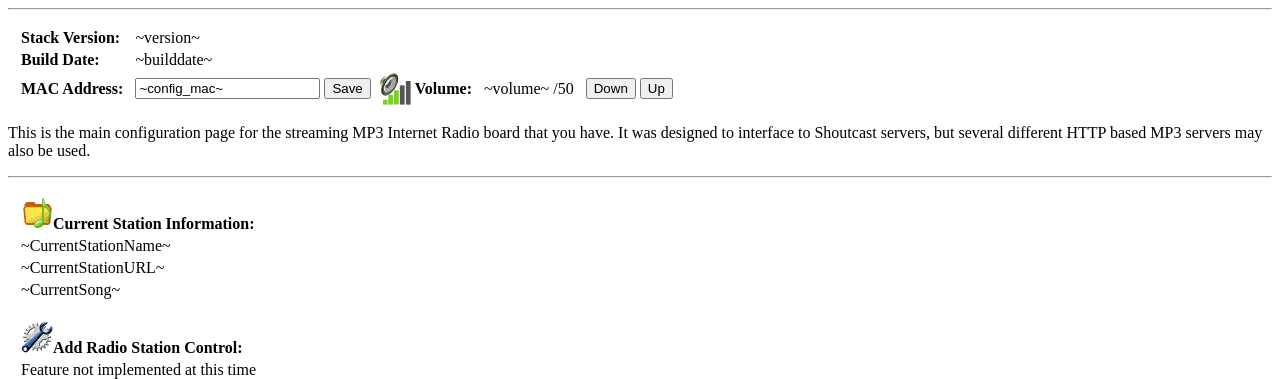
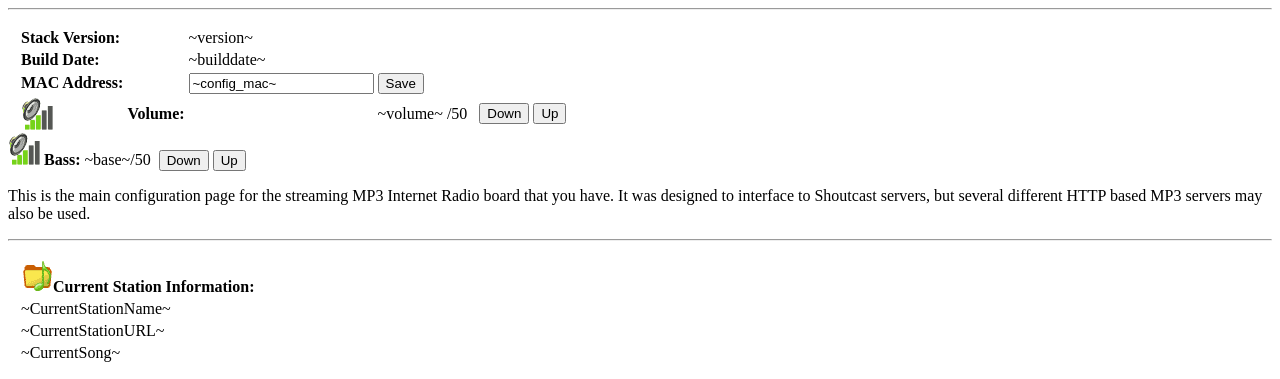
Before and after one commit to janetcho923/janetcho9_23.github.io, a plain HTML site: page index.htm in a window 1280 px wide. Shown: the part 119-498 px from the top of the page. Drawn offline with Linux system fonts and the light colour scheme.

Commit message:
Update index.htm

```diff
--- a/index.htm
+++ b/index.htm
@@ -16,13 +16,21 @@
                 <input name="btnSaveMAC" type="submit" value="Save" /></td><td></td>
 </form>
 </p>
-
+<tr>
 <td><img src="./Volume3bar.PNG"></td>
 <td><b>Volume:</b></td><td>&nbsp;</td><td>~volume~</td><td>/50</td><td>&nbsp;</td>
 <form method="get" action="index.htm">
 <td><input name="btnVolDown" type="submit" value="Down"></td>
 <td><input name="btnVolUp" type="submit" value="Up"></td></table>
 </tr>
+<tr>
+    <td><img src="./Volume3bar.PNG"></td>
+    <td><b>Bass:</b></td><td>&nbsp;</td><td>~base~</td><td>/50</td><td>&nbsp;</td>
+    <form method="get" action="index.htm">
+    <td><input name="btnBaseDown" type="submit" value="Down"></td>
+    <td><input name="btnBaseUp" type="submit" value="Up"></td></table>
+    </tr>
+
 </form>
 
 <p>This is the main configuration page for the streaming MP3 Internet Radio board that you have.  It was designed to interface to Shoutcast servers, but several different HTTP based MP3 servers may also be used.
```
